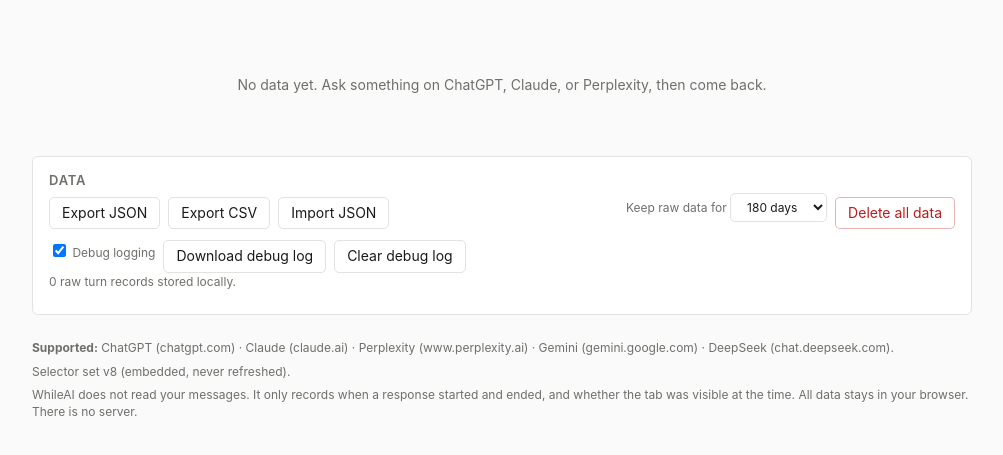
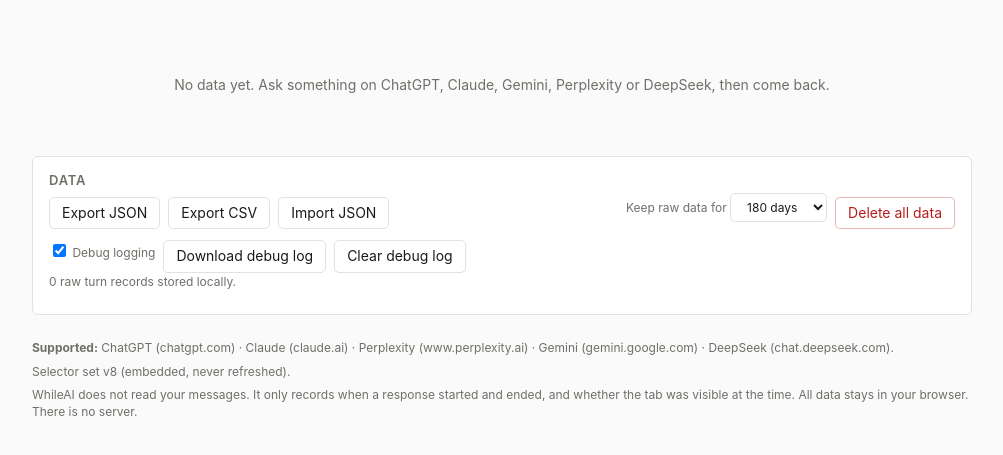
Before and after one commit to Ahmetyasin/WhileAI, a website with bundled scripts: page src/ui/dashboard/dashboard.html in a window 1280 px wide. Shown: the part 59-514 px from the top of the page, without its empty margins (138-1141 px from the left). Built offline with nearby package versions, Linux system fonts and the light colour scheme; some packages are replaced by stand-ins of ours; files whose address does not match are found by name.

Commit message:
docs: record that all five providers are live-verified
README claimed Claude and Perplexity delivery was untested behind Cloudflare
walls. Both now deliver on real signed-in accounts; the walls were an artifact
of the automated browser (navigator.webdriver), not the product. Also fixes
the dashboard empty state, which named only the three original platforms.

```diff
--- a/src/ui/dashboard/dashboard.html
+++ b/src/ui/dashboard/dashboard.html
@@ -48,7 +48,7 @@
   </header>
 
   <div id="warning-banner"></div>
-  <div id="empty-state" style="display:none">No data yet. Ask something on ChatGPT, Claude, or Perplexity, then come back.</div>
+  <div id="empty-state" style="display:none">No data yet. Ask something on ChatGPT, Claude, Gemini, Perplexity or DeepSeek, then come back.</div>
 
   <div id="content" style="display:none">
     <div class="strip">
```
Also changed, not shown: README.md.
